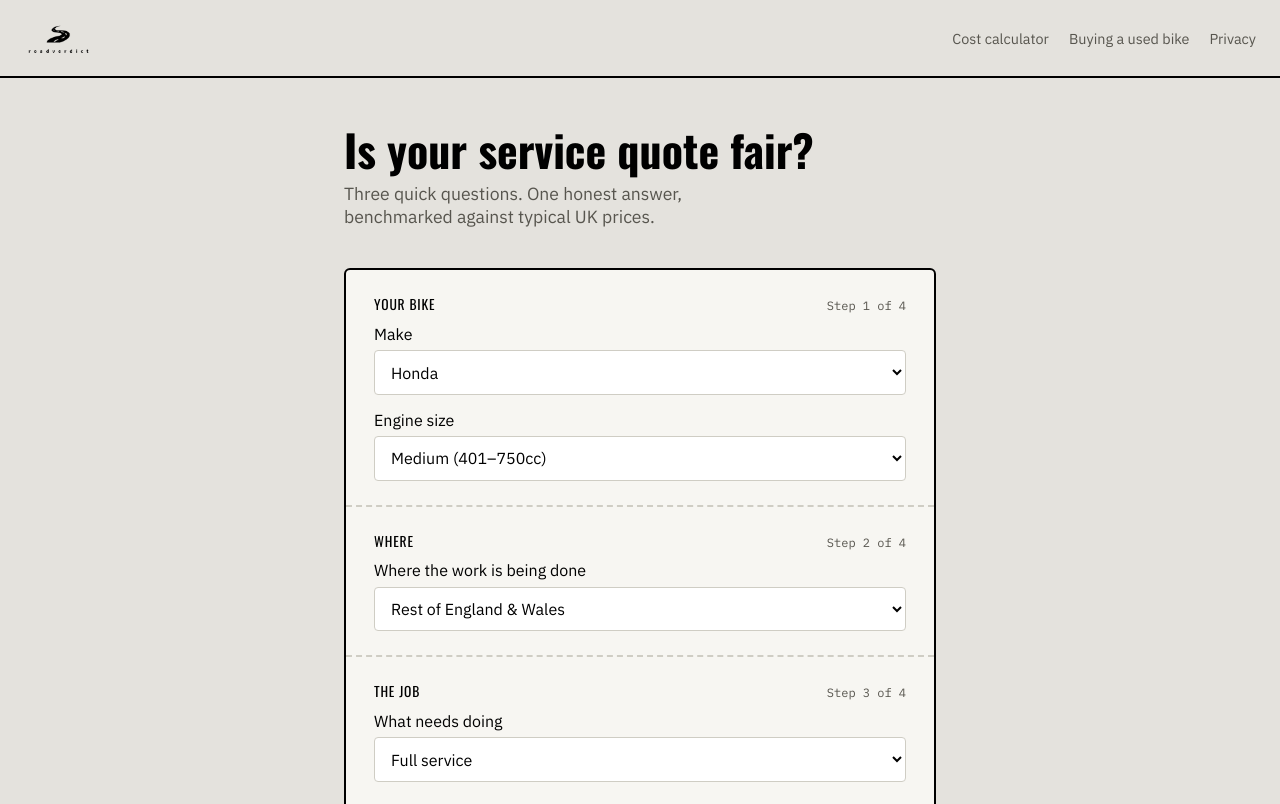
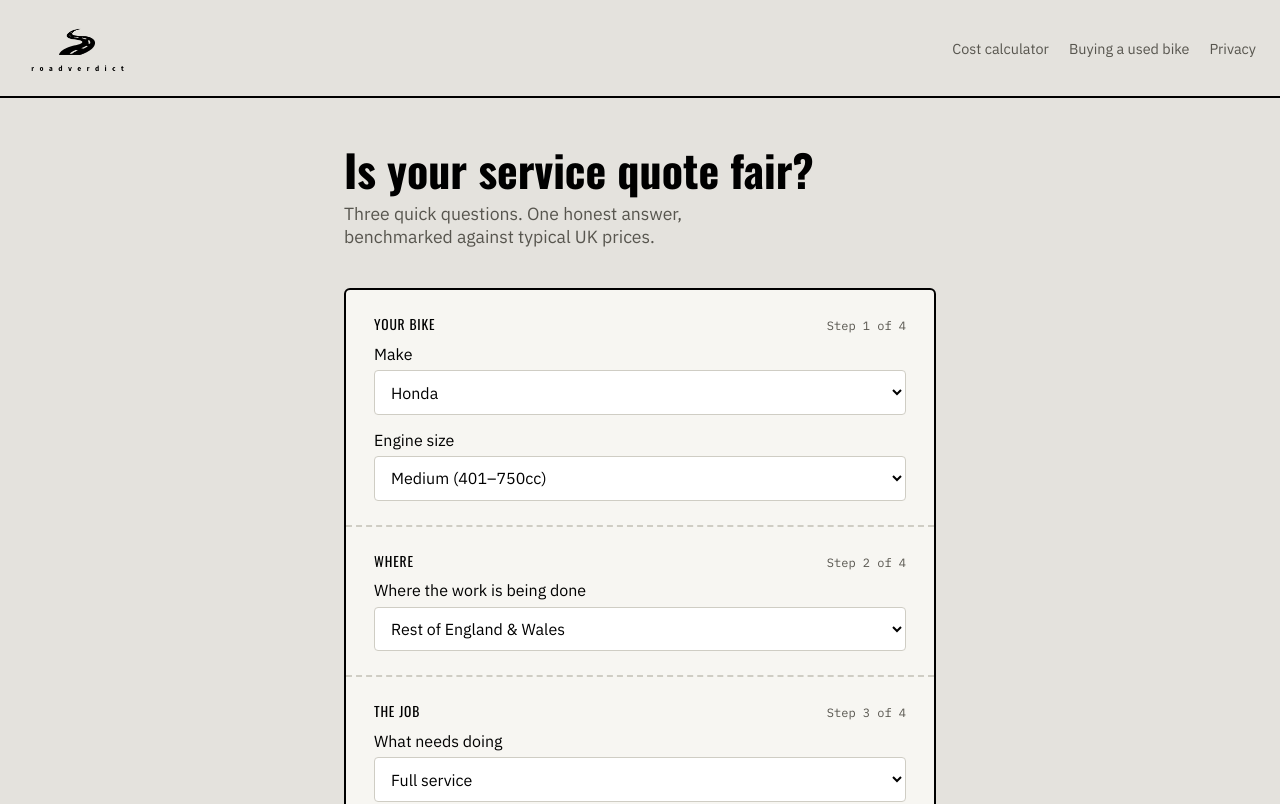
Before and after one commit to tomaszedwardpasierb-coder/roadverdict, a Next.js app: page / in a window 1280 px wide. Shown: the top 804 px of the page. Built offline with nearby package versions, Linux system fonts and the light colour scheme.

Commit message:
Increase header logo size

```diff
--- a/src/app/globals.css
+++ b/src/app/globals.css
@@ -65,7 +65,7 @@ a {
 }
 
 .site-header__logo-img {
-  height: 36px;
+  height: 56px;
   width: auto;
   display: block;
 }
```
